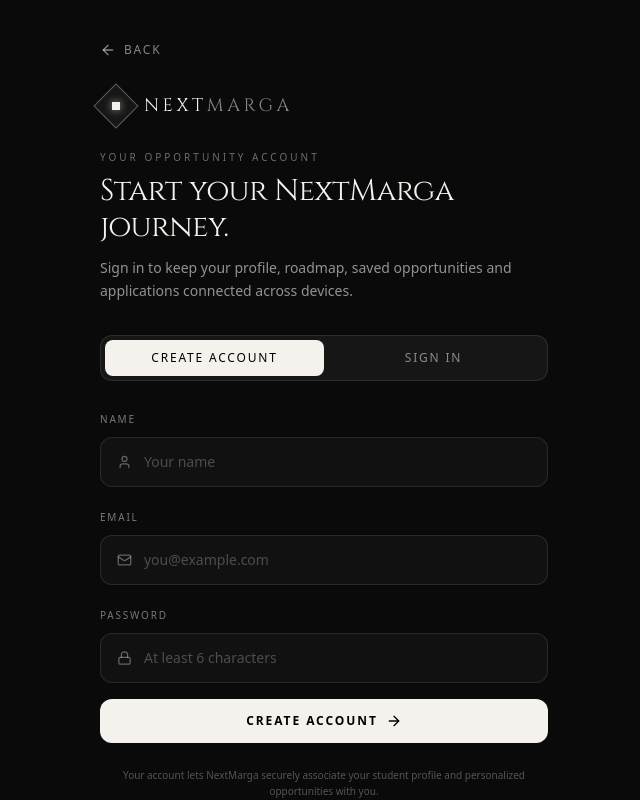
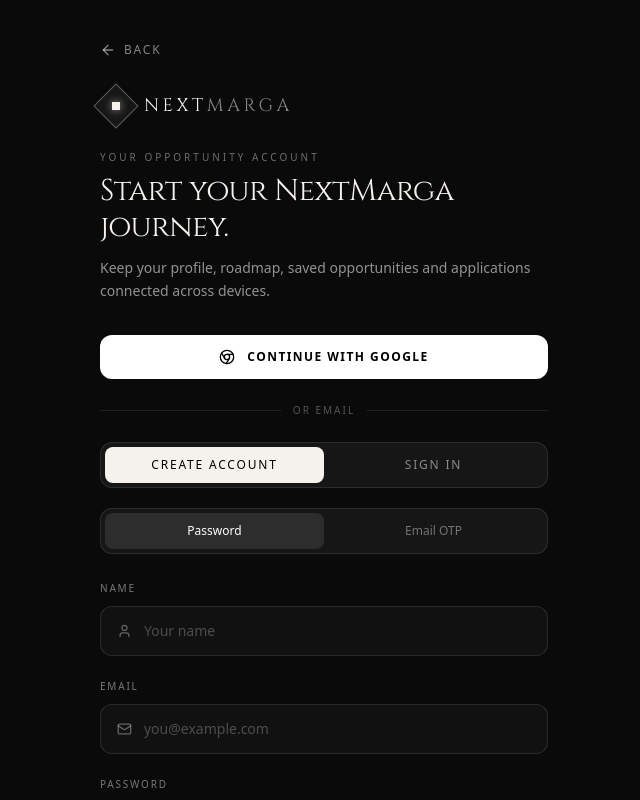
Before and after one commit to rkaif8314-a11y/NextMarga, a React (Vite) app: page / in a window 1280 px wide. Both pictures are taken after a click on the button "CREATE OPPORTUNITY PROFILE". Shown: the top 800 px of the page, without its empty margins (316-956 px from the left). Built offline with nearby package versions, Linux system fonts and the light colour scheme; no server answers.

Commit message:
feat: add Google and email OTP authentication

```diff
--- a/src/components/AuthScreen.tsx
+++ b/src/components/AuthScreen.tsx
@@ -1,7 +1,12 @@
 import React, { FormEvent, useState } from 'react';
-import { ArrowLeft, ArrowRight, Mail, Lock, User, CheckCircle2 } from 'lucide-react';
+import { ArrowLeft, ArrowRight, Mail, Lock, User, CheckCircle2, Chrome } from 'lucide-react';
 import { Logo } from './Logo';
-import { signInWithEmail, signUpWithEmail } from '../lib/auth';
+import {
+  signInWithEmail,
+  signUpWithEmail,
+  signInWithOtp,
+  signInWithGoogle,
+} from '../lib/auth';
 
 interface AuthScreenProps {
   onBack: () => void;
@@ -10,6 +15,7 @@
 
 export const AuthScreen: React.FC<AuthScreenProps> = ({ onBack, onAuthenticated }) => {
   const [mode, setMode] = useState<'signin' | 'signup'>('signup');
+  const [authMethod, setAuthMethod] = useState<'password' | 'otp'>('password');
   const [fullName, setFullName] = useState('');
   const [email, setEmail] = useState('');
   const [password, setPassword] = useState('');
@@ -17,35 +23,86 @@
   const [message, setMessage] = useState('');
   const [error, setError] = useState('');
 
+  const clearMessages = () => {
+    setError('');
+    setMessage('');
+  };
+
   const handleSubmit = async (event: FormEvent) => {
     event.preventDefault();
-    setError('');
-    setMessage('');
+    clearMessages();
 
-    if (password.length < 6) {
+    if (!email.trim()) {
+      setError('Please enter your email.');
+      return;
+    }
+
+    if (authMethod === 'password' && password.length < 6) {
       setError('Password must be at least 6 characters.');
       return;
     }
 
     setBusy(true);
+
     try {
+      if (authMethod === 'otp') {
+        const { error: authError } = await signInWithOtp(email.trim());
+        if (authError) throw authError;
+
+        setMessage('OTP / magic link sent. Check your email and open it on this device.');
+        return;
+      }
+
       if (mode === 'signup') {
-        const { data, error: authError } = await signUpWithEmail(email.trim(), password, fullName.trim());
+        const { data, error: authError } = await signUpWithEmail(
+          email.trim(),
+          password,
+          fullName.trim()
+        );
+
         if (authError) throw authError;
 
         if (data.session) {
           onAuthenticated();
         } else {
-          setMessage('Account created. Check your email to confirm your account, then return to NextMarga.');
+          setMessage(
+            'Account created. Check your email to confirm your account, then return to NextMarga.'
+          );
         }
       } else {
-        const { error: authError } = await signInWithEmail(email.trim(), password);
+        const { error: authError } = await signInWithEmail(
+          email.trim(),
+          password
+        );
+
         if (authError) throw authError;
+
         onAuthenticated();
       }
     } catch (err) {
-      setError(err instanceof Error ? err.message : 'Authentication failed. Please try again.');
+      setError(
+        err instanceof Error
+          ? err.message
+          : 'Authentication failed. Please try again.'
+      );
     } finally {
+      setBusy(false);
+    }
+  };
+
+  const handleGoogle = async () => {
+    clearMessages();
+    setBusy(true);
+
+    try {
+      const { error: authError } = await signInWithGoogle();
+      if (authError) throw authError;
+    } catch (err) {
+      setError(
+        err instanceof Error
+          ? err.message
+          : 'Google sign-in failed. Please try again.'
+      );
       setBusy(false);
     }
   };
@@ -53,67 +110,184 @@
   return (
     <div className="min-h-screen bg-[#0A0A0A] text-[#F5F2ED] flex items-center justify-center px-5 py-10">
       <div className="w-full max-w-md">
+
         <button
           onClick={onBack}
           className="inline-flex items-center gap-2 text-xs uppercase tracking-[0.15em] text-white/50 hover:text-white mb-8"
         >
-          <ArrowLeft className="w-4 h-4" /> Back
+          <ArrowLeft className="w-4 h-4" />
+          Back
         </button>
 
         <div className="mb-8">
           <Logo size="md" />
-          <p className="mt-7 text-[10px] uppercase tracking-[0.3em] text-white/40">Your opportunity account</p>
-          <h1 className="mt-2 text-3xl font-light font-serif-luxury">{mode === 'signup' ? 'Start your NextMarga journey.' : 'Welcome back.'}</h1>
+
+          <p className="mt-7 text-[10px] uppercase tracking-[0.3em] text-white/40">
+            Your opportunity account
+          </p>
+
+          <h1 className="mt-2 text-3xl font-light font-serif-luxury">
+            {mode === 'signup'
+              ? 'Start your NextMarga journey.'
+              : 'Welcome back.'}
+          </h1>
+
           <p className="mt-3 text-sm text-white/55 leading-relaxed">
-            Sign in to keep your profile, roadmap, saved opportunities and applications connected across devices.
+            Keep your profile, roadmap, saved opportunities and applications
+            connected across devices.
           </p>
         </div>
 
-        <div className="flex p-1 rounded-xl bg-white/5 border border-white/10 mb-6">
+        {/* Google */}
+        <button
+          type="button"
+          onClick={handleGoogle}
+          disabled={busy}
+          className="w-full flex items-center justify-center gap-3 py-3.5 rounded-xl bg-white text-black text-xs uppercase tracking-[0.12em] font-semibold disabled:opacity-50"
+        >
+          <Chrome className="w-4 h-4" />
+          Continue with Google
+        </button>
+
+        <div className="flex items-center gap-3 my-6">
+          <div className="h-px flex-1 bg-white/10" />
+          <span className="text-[10px] uppercase tracking-[0.2em] text-white/30">
+            or email
+          </span>
+          <div className="h-px flex-1 bg-white/10" />
+        </div>
+
+        {/* Account mode */}
+        <div className="flex p-1 rounded-xl bg-white/5 border border-white/10 mb-5">
           <button
             type="button"
-            onClick={() => { setMode('signup'); setError(''); setMessage(''); }}
-            className={`flex-1 py-2.5 rounded-lg text-xs uppercase tracking-[0.15em] transition ${mode === 'signup' ? 'bg-[#F5F2ED] text-black' : 'text-white/50 hover:text-white'}`}
+            onClick={() => {
+              setMode('signup');
+              clearMessages();
+            }}
+            className={`flex-1 py-2.5 rounded-lg text-xs uppercase tracking-[0.15em] transition ${mode === 'signup'
+                ? 'bg-[#F5F2ED] text-black'
+                : 'text-white/50 hover:text-white'
+              }`}
           >
             Create account
           </button>
+
           <button
             type="button"
-            onClick={() => { setMode('signin'); setError(''); setMessage(''); }}
-            className={`flex-1 py-2.5 rounded-lg text-xs uppercase tracking-[0.15em] transition ${mode === 'signin' ? 'bg-[#F5F2ED] text-black' : 'text-white/50 hover:text-white'}`}
+            onClick={() => {
+              setMode('signin');
+              clearMessages();
+            }}
+            className={`flex-1 py-2.5 rounded-lg text-xs uppercase tracking-[0.15em] transition ${mode === 'signin'
+                ? 'bg-[#F5F2ED] text-black'
+                : 'text-white/50 hover:text-white'
+              }`}
           >
             Sign in
           </button>
         </div>
 
+        {/* Auth method */}
+        <div className="flex p-1 rounded-xl bg-white/5 border border-white/10 mb-5">
+          <button
+            type="button"
+            onClick={() => {
+              setAuthMethod('password');
+              clearMessages();
+            }}
+            className={`flex-1 py-2.5 rounded-lg text-xs transition ${authMethod === 'password'
+                ? 'bg-white/10 text-white'
+                : 'text-white/40'
+              }`}
+          >
+            Password
+          </button>
+
+          <button
+            type="button"
+            onClick={() => {
+              setAuthMethod('otp');
+              clearMessages();
+            }}
+            className={`flex-1 py-2.5 rounded-lg text-xs transition ${authMethod === 'otp'
+                ? 'bg-white/10 text-white'
+                : 'text-white/40'
+              }`}
+          >
+            Email OTP
+          </button>
+        </div>
+
         <form onSubmit={handleSubmit} className="space-y-4">
-          {mode === 'signup' && (
+
+          {mode === 'signup' && authMethod === 'password' && (
             <label className="block">
-              <span className="text-[10px] uppercase tracking-[0.18em] text-white/45">Name</span>
+              <span className="text-[10px] uppercase tracking-[0.18em] text-white/45">
+                Name
+              </span>
+
               <div className="mt-2 flex items-center gap-3 rounded-xl border border-white/10 bg-white/[0.03] px-4">
                 <User className="w-4 h-4 text-white/35" />
-                <input value={fullName} onChange={(e) => setFullName(e.target.value)} required placeholder="Your name" className="w-full bg-transparent py-3.5 text-sm outline-none placeholder:text-white/25" />
+
+                <input
+                  value={fullName}
+                  onChange={(e) => setFullName(e.target.value)}
+                  required
+                  placeholder="Your name"
+                  className="w-full bg-transparent py-3.5 text-sm outline-none placeholder:text-white/25"
+                />
               </div>
             </label>
           )}
 
           <label className="block">
-            <span className="text-[10px] uppercase tracking-[0.18em] text-white/45">Email</span>
+            <span className="text-[10px] uppercase tracking-[0.18em] text-white/45">
+              Email
+            </span>
+
             <div className="mt-2 flex items-center gap-3 rounded-xl border border-white/10 bg-white/[0.03] px-4">
               <Mail className="w-4 h-4 text-white/35" />
-              <input type="email" value={email} onChange={(e) => setEmail(e.target.value)} required placeholder="you@example.com" className="w-full bg-transparent py-3.5 text-sm outline-none placeholder:text-white/25" />
+
+              <input
+                type="email"
+                value={email}
+                onChange={(e) => setEmail(e.target.value)}
+                required
+                placeholder="you@example.com"
+                className="w-full bg-transparent py-3.5 text-sm outline-none placeholder:text-white/25"
+              />
             </div>
           </label>
 
-          <label className="block">
-            <span className="text-[10px] uppercase tracking-[0.18em] text-white/45">Password</span>
-            <div className="mt-2 flex items-center gap-3 rounded-xl border border-white/10 bg-white/[0.03] px-4">
-              <Lock className="w-4 h-4 text-white/35" />
-              <input type="password" value={password} onChange={(e) => setPassword(e.target.value)} required minLength={6} placeholder="At least 6 characters" className="w-full bg-transparent py-3.5 text-sm outline-none placeholder:text-white/25" />
-            </div>
-          </label>
+          {authMethod === 'password' && (
+            <label className="block">
+              <span className="text-[10px] uppercase tracking-[0.18em] text-white/45">
+                Password
+              </span>
 
-          {error && <p className="rounded-xl border border-red-400/20 bg-red-400/5 px-4 py-3 text-xs text-red-200">{error}</p>}
+              <div className="mt-2 flex items-center gap-3 rounded-xl border border-white/10 bg-white/[0.03] px-4">
+                <Lock className="w-4 h-4 text-white/35" />
+
+                <input
+                  type="password"
+                  value={password}
+                  onChange={(e) => setPassword(e.target.value)}
+                  required
+                  minLength={6}
+                  placeholder="At least 6 characters"
+                  className="w-full bg-transparent py-3.5 text-sm outline-none placeholder:text-white/25"
+                />
+              </div>
+            </label>
+          )}
+
+          {error && (
+            <p className="rounded-xl border border-red-400/20 bg-red-400/5 px-4 py-3 text-xs text-red-200">
+              {error}
+            </p>
+          )}
+
           {message && (
             <div className="flex gap-3 rounded-xl border border-emerald-400/20 bg-emerald-400/5 px-4 py-3 text-xs text-emerald-200">
               <CheckCircle2 className="w-4 h-4 flex-shrink-0" />
@@ -121,15 +295,27 @@
             </div>
           )}
 
-          <button disabled={busy} className="w-full flex items-center justify-center gap-2 py-3.5 rounded-xl bg-[#F5F2ED] text-black text-xs uppercase tracking-[0.16em] font-semibold disabled:opacity-50">
-            {busy ? 'Please wait...' : mode === 'signup' ? 'Create account' : 'Sign in'}
+          <button
+            disabled={busy}
+            className="w-full flex items-center justify-center gap-2 py-3.5 rounded-xl bg-[#F5F2ED] text-black text-xs uppercase tracking-[0.16em] font-semibold disabled:opacity-50"
+          >
+            {busy
+              ? 'Please wait...'
+              : authMethod === 'otp'
+                ? 'Send OTP'
+                : mode === 'signup'
+                  ? 'Create account'
+                  : 'Sign in'}
+
             {!busy && <ArrowRight className="w-4 h-4" />}
           </button>
         </form>
 
         <p className="mt-6 text-[10px] leading-relaxed text-white/30 text-center">
-          Your account lets NextMarga securely associate your student profile and personalized opportunities with you.
+          Your account securely connects your student profile,
+          personalized opportunities, roadmap and applications.
         </p>
+
       </div>
     </div>
   );
```
